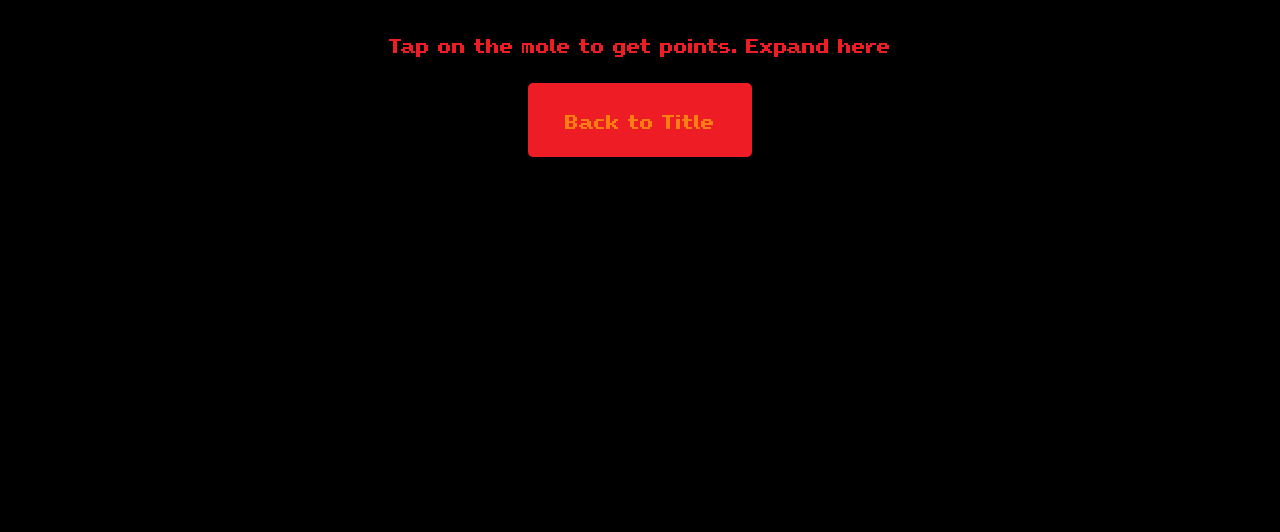
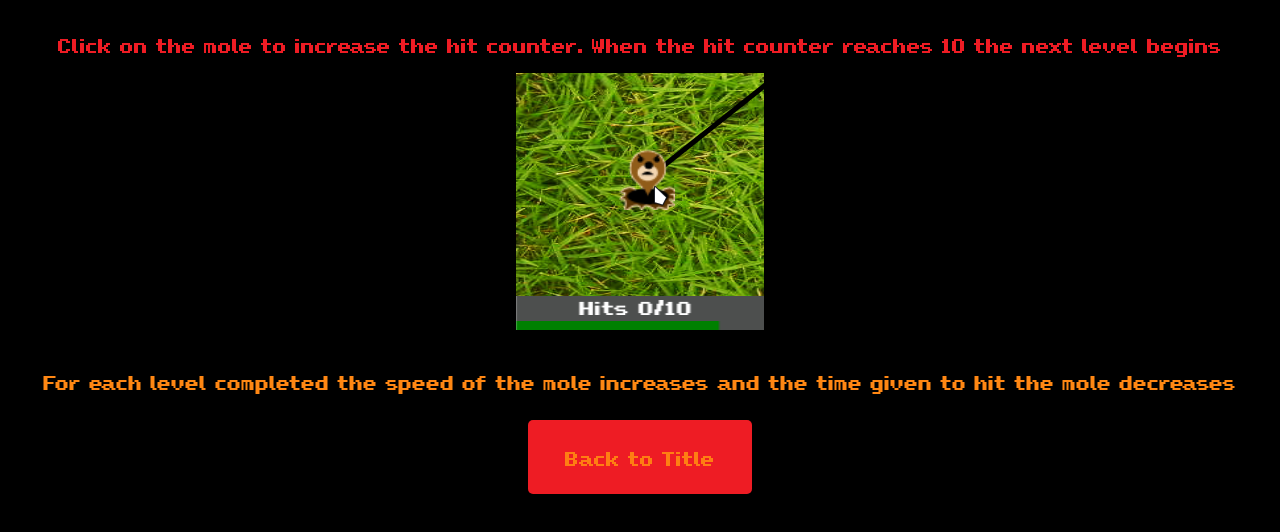
Before and after one commit to Logboy2000/Comp-Sci-20, a plain HTML site: page Procederal Programming/Choice Programming/how_to_play.html in a window 1280 px wide. Shown: the part 76-608 px from the top of the page. Drawn offline with Linux system fonts and the light colour scheme.

Commit message:
TUtoriaL ;)

```diff
--- a/Procederal Programming/Choice Programming/how_to_play.html
+++ b/Procederal Programming/Choice Programming/how_to_play.html
@@ -8,11 +8,19 @@
 </head>
 
 <body>
-    <h1 id="hover_effect">How to Play</h1>
-    <br>
-    <p id="hover_effect">Tap on the mole to get points. Expand here</p>
-    <br>
-    <a href="index.html" class="button"><p>Back to Title</p></a>
+  <h1 id="hover_effect">How to Play</h1>
+  <br>
+  <p id="hover_effect">Click on the mole to increase the hit counter. When the hit counter reaches 10 the next level
+    begins</p>
+  <br>
+  <img src="images/tutorials/1.png" alt="Mouse hovering over the mole">
+  <br>
+  <br>
+
+  <p>For each level completed the speed of the mole increases and the time given to hit the mole decreases</p>
+  <a href="index.html" class="button">
+    <p>Back to Title</p>
+  </a>
 </body>
 
 </html>
```
Also changed, not shown: Procederal Programming/Choice Programming/images/tutorials/1.png (added), 2 other files.
